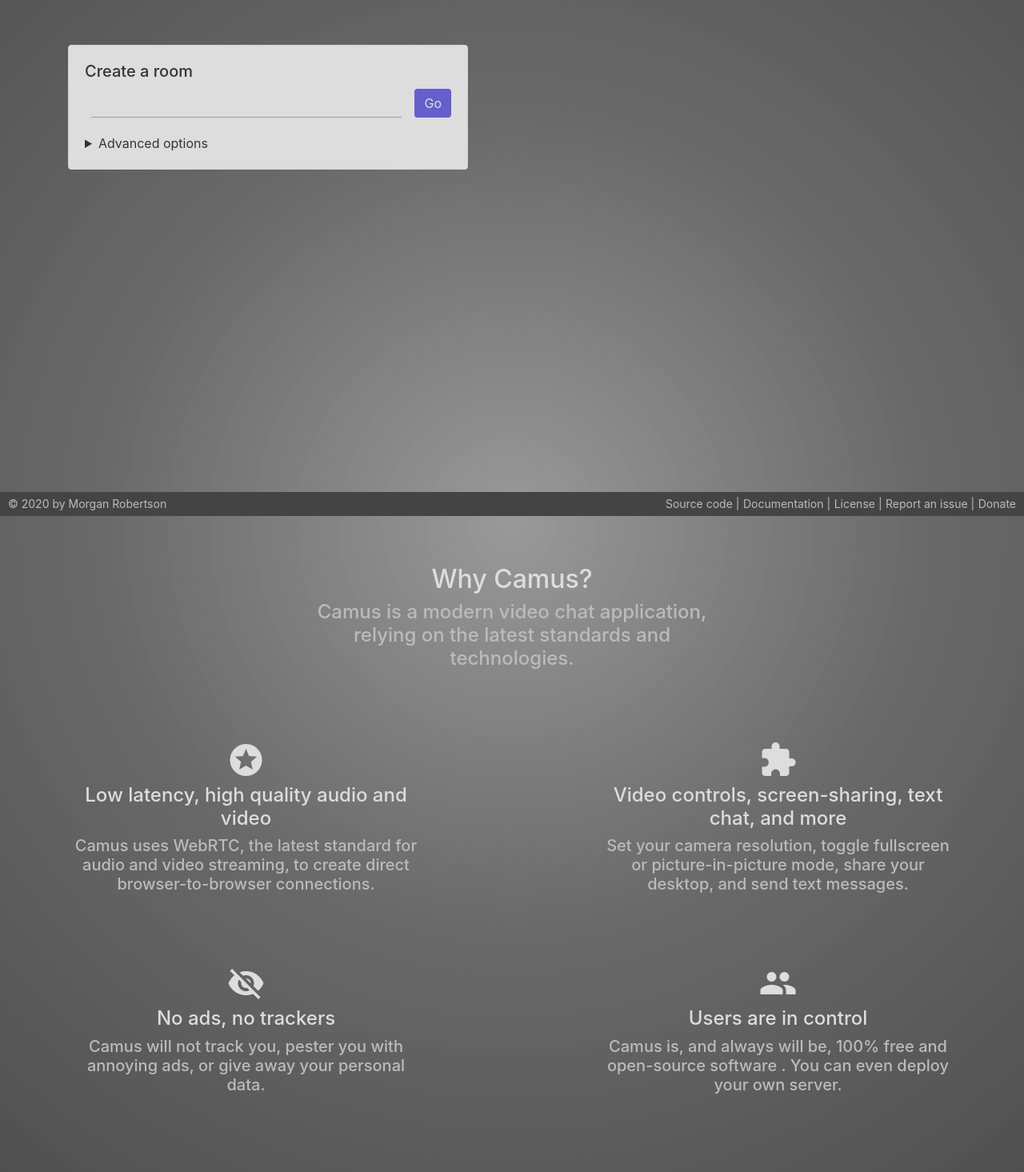
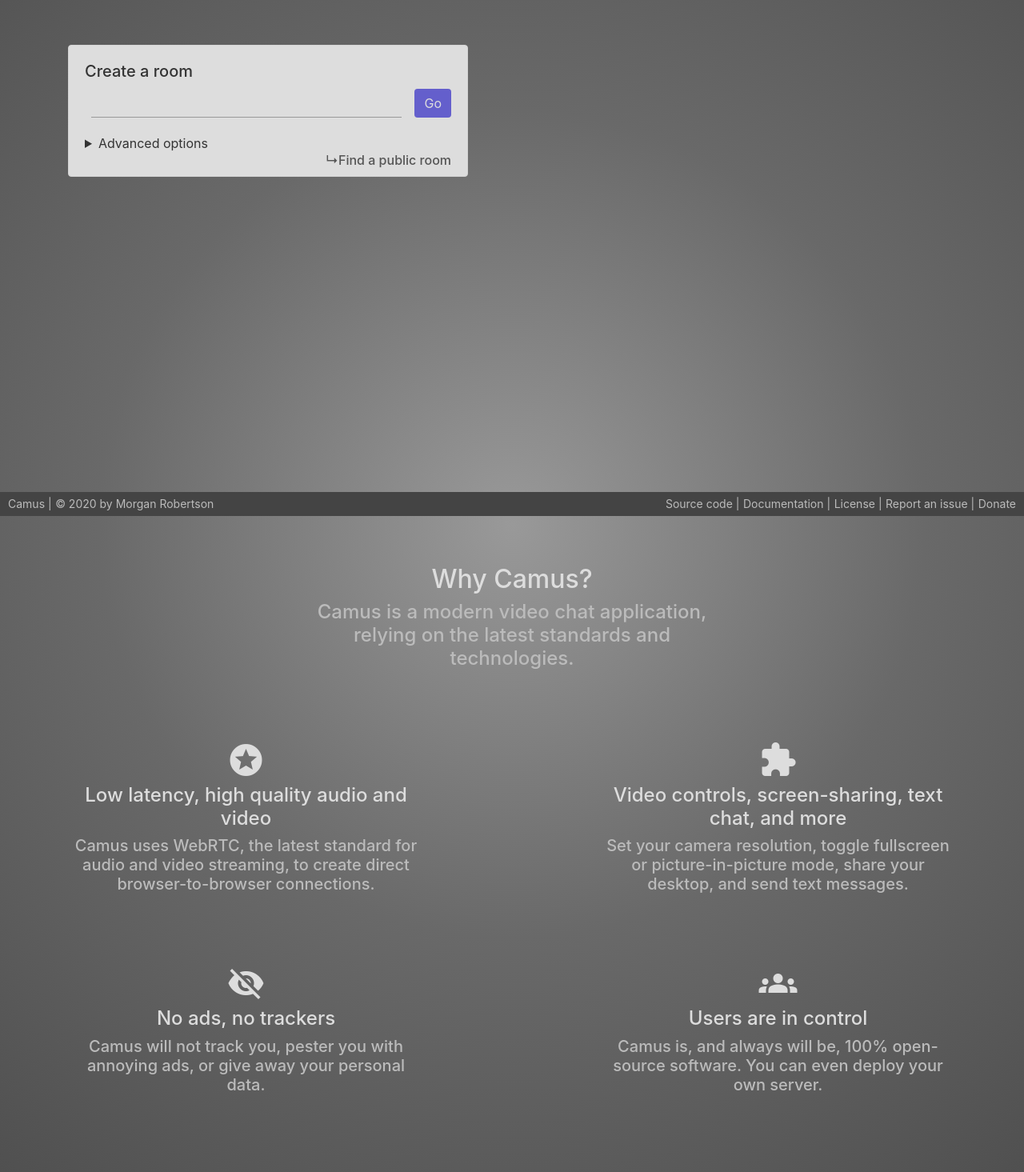
Before and after one commit to camuschat/camus, a Python web app: template camus/templates/chat.html in a window 1280 px wide. Shown: the part 155-1620 px from the top of the page at 80% size. Run offline with Jinja, Linux system fonts and the light colour scheme; the template is opened without the code that fills it: most values are stand-ins (such as "Sample title", 1, 10 or a date in 2020); form fields are guessed from the names that the template uses; some libraries are stand-ins or nearby versions.

Commit message:
Add page for public rooms.

```diff
--- a/camus/forms.py
+++ b/camus/forms.py
@@ -6,8 +6,8 @@
 class CreateRoomForm(FlaskForm):
     room_name = StringField('Room name', validators=[DataRequired()])
     password = PasswordField('Password')
-    public = SelectField('Public', coerce=bool,
-                         choices=[(False, 'No'), (True, 'Yes')])
+    public = SelectField('Public', coerce=lambda x: x == 'Yes',
+                         choices=[('No'), ('Yes')])
     guest_limit = SelectField('Guest limit', coerce=int,
                               choices=[(0, 'None'), (2, '2'), (3, '3'),
                                        (5, '5'), (10, '10')])
--- a/camus/static/css/app.css
+++ b/camus/static/css/app.css
@@ -147,14 +147,61 @@
     animation: fadeIn 1s ease-out;
 }
 
-#create-room-dialog {
+.dialog {
     background-color: #ddd;
     color: #333;
     padding: 20px;
     margin: 50px 0px;
-    width: clamp(10%, 500px, 100%);
     border: 1px solid lightgray;
     border-radius: 4px;
+}
+
+.dialog table {
+    table-layout: fixed;
+    width: 100%;
+}
+
+.dialog table td,
+.dialog table th {
+    padding: 0.75rem;
+    word-wrap: break-word;
+    vertical-align: top;
+}
+
+.dialog table thead {
+    border-bottom: 1px solid #555;
+}
+
+.dialog .footer-link {
+    text-align: right;
+    color: #555;
+}
+
+.dialog .footer-link hr {
+    border-color: #555;
+    margin-bottom: 0.5rem;
+}
+
+.dialog .footer-link h6 {
+    margin-bottom: 0;
+}
+
+.dialog .footer-link a {
+    color: #555;
+}
+
+.dialog .footer-link a:hover {
+    color: #333;
+}
+
+#public-rooms-dialog {
+    width: 100%;
+    padding-bottom: 10px;
+}
+
+#create-room-dialog {
+    width: clamp(10%, 500px, 100%);
+    padding-bottom: 10px;
 }
 
 #create-room-dialog .input-line {
--- a/camus/templates/chat.html
+++ b/camus/templates/chat.html
@@ -17,7 +17,7 @@
   </div>
   <div class="row">
     <div class="col-md-12">
-      <div class="slide-down" id="create-room-dialog">
+      <div class="dialog slide-down" id="create-room-dialog">
         <h5>Create a room</h5>
         <form method="post" id="create-room-form">
           {{ create_room_form.csrf_token }}
@@ -49,6 +49,11 @@
             </div>
           </details>
         </form>
+        <div class="footer-link">
+          <h6>
+            &#8627;<a href="/public">Find a public room</a>
+          </h6>
+        </div>
       </div>
     </div>
   </div>
@@ -102,21 +107,22 @@
     <div class="col-md-2">
     </div>
     <div class="col-md-5 info-box fade-in">
-      <i class="material-icons headline">group</i>
+      <i class="material-icons headline">groups</i>
       <h4 class="headline">Users are in control</h4>
       <h5 class="sub-headline">
         Camus is, and always will be,
         <a href="https://github.com/mrgnr/camus">
-          100% free and open-source software
-        </a>. You can even
-        <a href="https://docs.camus.chat/en/latest/deployment.html">deploy</a>
-        your own server.
+          100% open-source software</a>. You can even
+        <a href="https://docs.camus.chat/en/latest/deployment.html">
+          deploy your own server.
+        </a>
       </h5>
     </div>
   </div>
 </div>
 <footer class="fade-in">
   <div class="footer-left">
+    <p><a href="/">Camus</a> | </p>
     <p>&#169; 2020 by Morgan Robertson</p>
   </div>
   <div class="footer-right">
```
Also changed, not shown: camus/routes.py (+10 -0 lines), camus/templates/public.html (added, +55 -0 lines).
